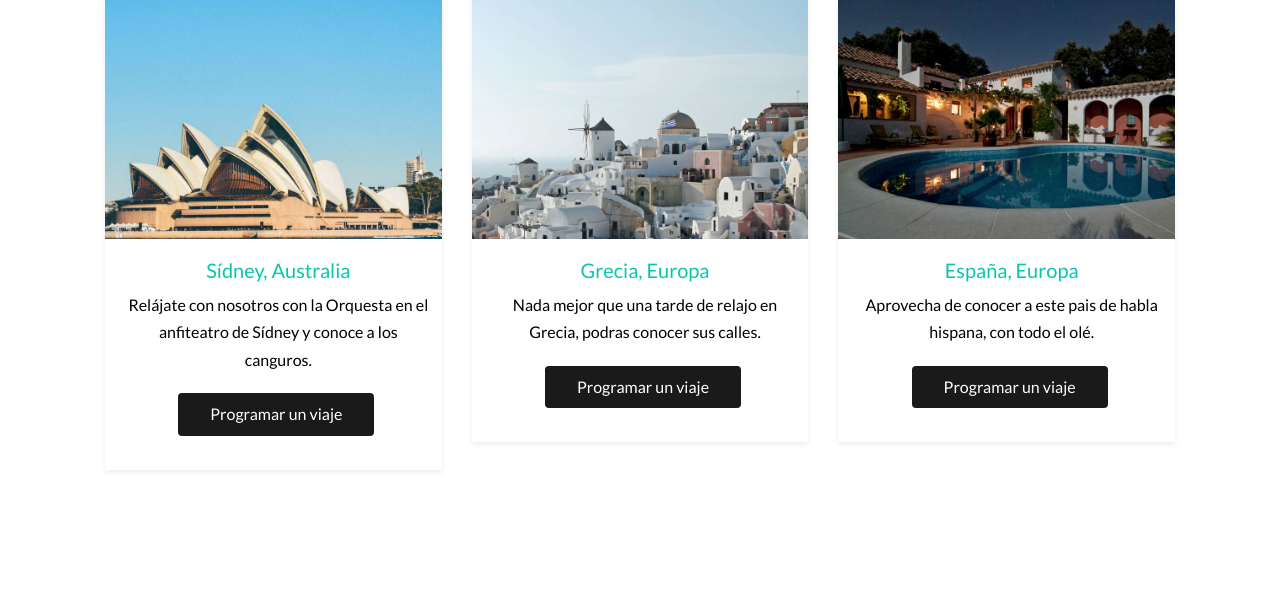
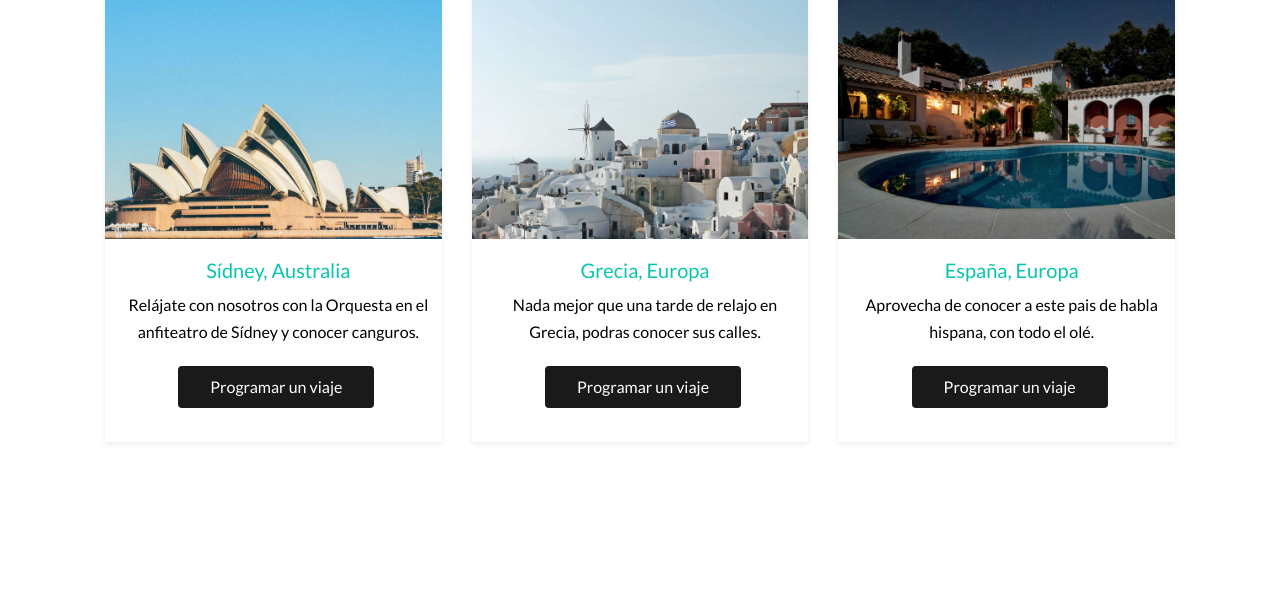
Before and after one commit to Dolapelao/Trabajo_Github, a Django app: page /app/destination/ in a window 1280 px wide. Shown: the part 1431-2044 px from the top of the page. Run offline with Django 5.2, Linux system fonts and the light colour scheme; a user stored in the database is signed in; some libraries are stand-ins or nearby versions; some web fonts are replaced.

Commit message:
Update Destination

```diff
--- a/app/templates/app/destination.html
+++ b/app/templates/app/destination.html
@@ -80,7 +80,7 @@
 						</figure>
 						<div class="fh5co-text">
 							<h2>Sídney, Australia</h2>
-							<p>Relájate con nosotros con la Orquesta en el anfiteatro de Sídney y conoce a los canguros.</p>
+							<p>Relájate con nosotros con la Orquesta en el anfiteatro de Sídney y conocer canguros.</p>
 							<p><span class="btn btn-primary">Programar un viaje</span></p>
 						</div>
 					</a>
```
